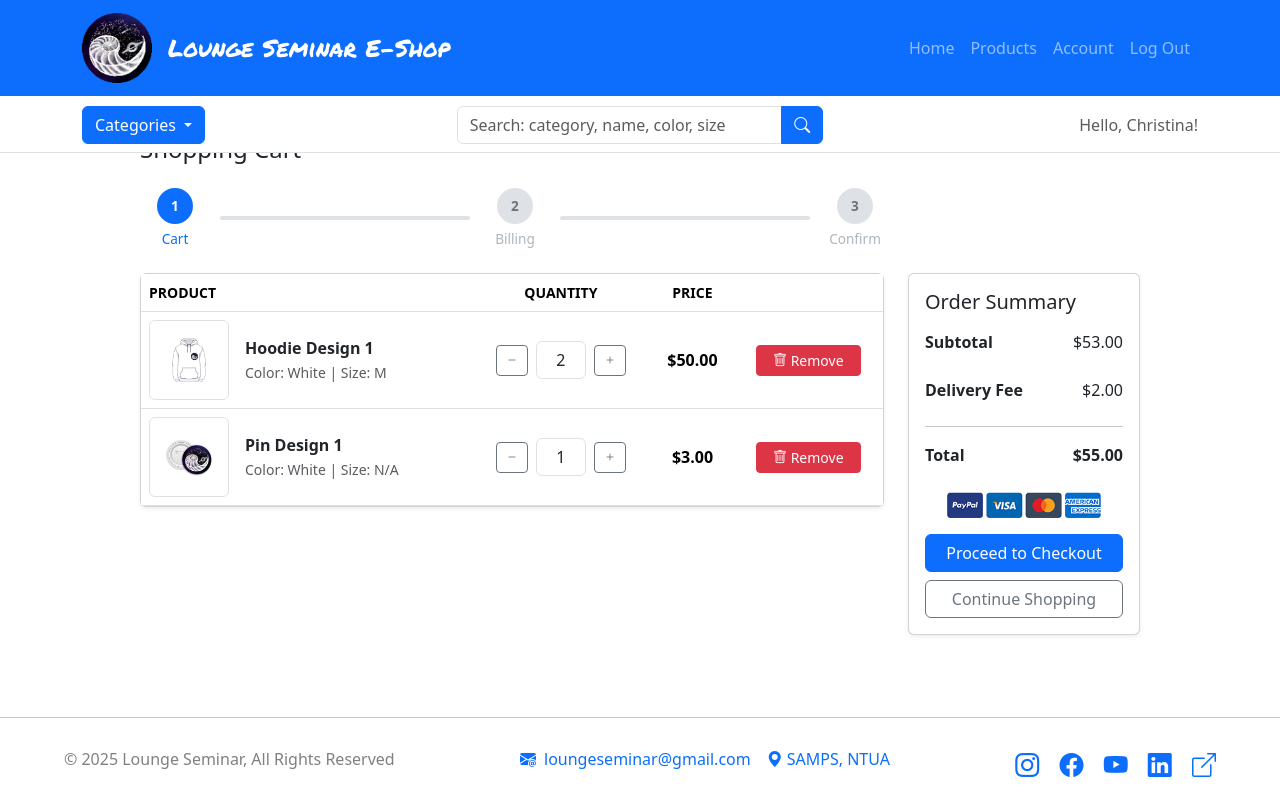
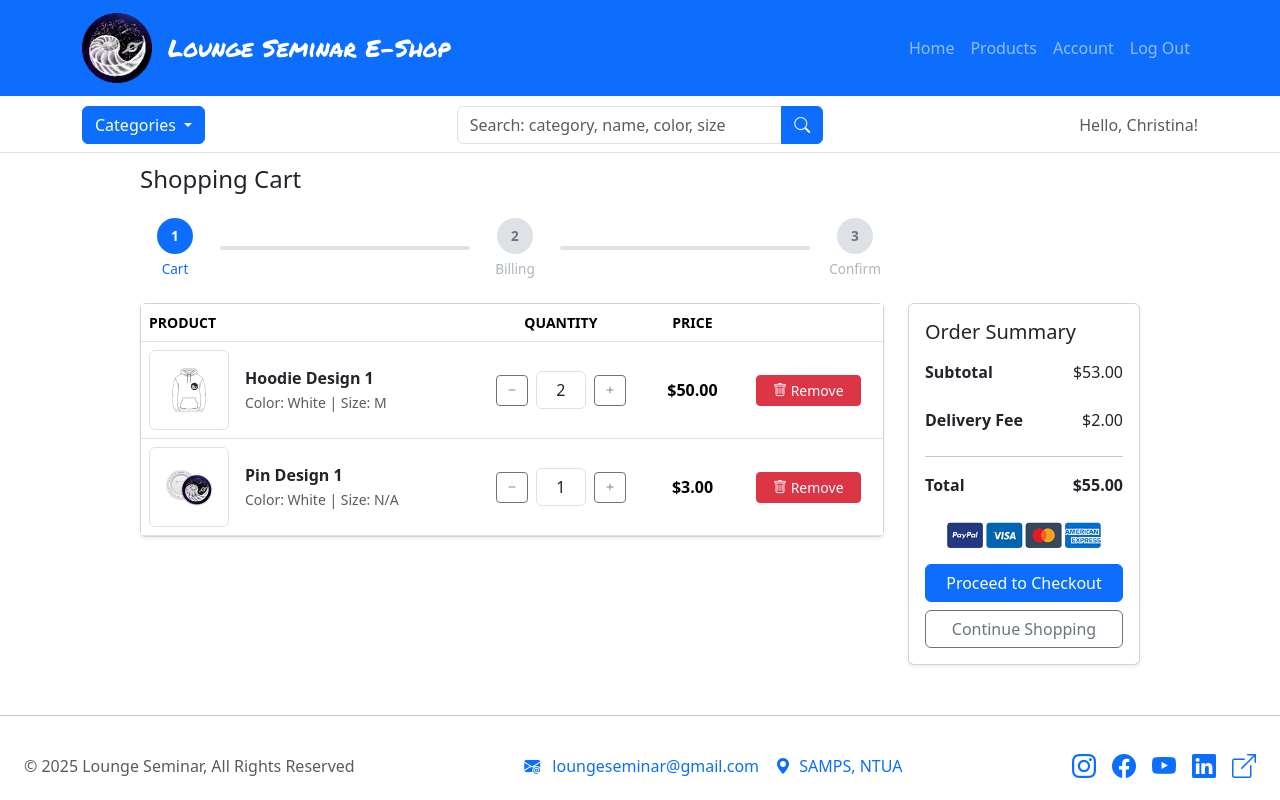
Before and after one commit to chrstnpet/django-eshop, a Django app: page /cart/ in a window 1280 px wide. Run offline with Django 5.2, Linux system fonts and the light colour scheme; a user stored in the database is signed in; data comes from the database, SQL or seed files in the repository; both versions use the stored data as it was after the commit; some libraries are stand-ins or nearby versions.

Commit message:
Made footer more responsive

```diff
--- a/lsshop/static/css/styles.css
+++ b/lsshop/static/css/styles.css
@@ -81,7 +81,7 @@ header {
 
 #store-page, #prod-det-page, #account-page, #cart-page, #checkout-page {
     flex: 1 0 auto;
-    padding-top: calc(var(--navbar-height) + var(--subheader-height));
+    padding-top: calc(var(--navbar-height) + var(--subheader-height) + 30px);
     padding-left: 10%;
     padding-right: 10%;
 }
@@ -231,5 +231,12 @@ header {
 /*------------ Footer -------------*/
 .footer-contents {
     flex-shrink: 0;
-    padding: 1% 5%;
+    padding: 1rem 1.5rem;
 }
+
+/* Optional: extra spacing on very small screens */
+@media (max-width: 576px) {
+    .footer-contents {
+        padding: 1.5rem 1rem;
+    }
+}
--- a/lsshop/templates/important/footer.html
+++ b/lsshop/templates/important/footer.html
@@ -1,33 +1,48 @@
 <footer>
     <hr>
 
-    <div class="footer-contents d-flex align-center justify-content-between">
-        <p style="color: grey;">&copy; 2025 Lounge Seminar, All Rights Reserved</p>
+    <div class="footer-contents d-flex flex-column flex-md-row
+                align-items-center align-items-md-center
+                justify-content-between gap-3 text-center text-md-start">
 
-        <div class="contact d-flex align-center gap-3">
-            <p><a href="mailto:loungeseminar@gmail.com" class="contact-links" target="_blank" aria-label="Email us directly">
-                    <i class="bi bi-envelope-at-fill me-2" aria-hidden="true"></i>loungeseminar@gmail.com
+        <p class="mb-0 text-muted">
+            &copy; 2025 Lounge Seminar, All Rights Reserved
+        </p>
+
+        <div class="contact d-flex flex-column flex-sm-row
+                    align-items-center gap-2 gap-sm-3">
+            <p class="mb-0">
+                <a href="mailto:loungeseminar@gmail.com" class="contact-links" target="_blank">
+                    <i class="bi bi-envelope-at-fill me-2"></i>
+                    loungeseminar@gmail.com
                 </a>
             </p>
 
             <p class="mb-0">
-                <a href="https://www.google.com/maps/d/u/0/edit?mid=1keL0X3Fs7d4qcKfoTscWp-Xejn8qLvs&usp=sharing" class="contact-links" target="_blank" aria-label="Open location in Google Maps">
-                    <i class="bi bi-geo-alt-fill me-1" aria-hidden="true"></i>SAMPS, NTUA
+                <a href="https://www.google.com/maps/d/u/0/edit?mid=1keL0X3Fs7d4qcKfoTscWp-Xejn8qLvs&usp=sharing"
+                   class="contact-links" target="_blank">
+                    <i class="bi bi-geo-alt-fill me-1"></i>
+                    SAMPS, NTUA
                 </a>
             </p>
         </div>
 
-        <div>
-            <a href="https://www.instagram.com/loungeseminarsamps" class="icon-links" aria-label="Instagram">
-                <i class="bi bi-instagram fs-4 me-3" aria-hidden="true"></i></a>
-            <a href="https://www.facebook.com/groups/1621547648227578/" class="icon-links" aria-label="Facebook">
-                <i class="bi bi-facebook fs-4 me-3" aria-hidden="true"></i></a>
-            <a href="https://www.youtube.com/@LoungeSeminar" class="icon-links" aria-label="YouTube">
-                <i class="bi bi-youtube fs-4 me-3" aria-hidden="true"></i></a>
-            <a href="https://www.linkedin.com/company/lounge-seminar/" class="icon-links" aria-label="LinkedIn">
-                <i class="bi bi-linkedin fs-4 me-3" aria-hidden="true"></i></a>
-            <a href="https://helios.ntua.gr/enrol/index.php?id=5508" class="icon-links" aria-label="Helios for NTUA Students">
-                <i class="bi bi-box-arrow-up-right fs-4" aria-hidden="true"></i></a>
+        <div class="social-icons d-flex justify-content-center gap-3">
+            <a href="https://www.instagram.com/loungeseminarsamps" class="icon-links">
+                <i class="bi bi-instagram fs-4"></i>
+            </a>
+            <a href="https://www.facebook.com/groups/1621547648227578/" class="icon-links">
+                <i class="bi bi-facebook fs-4"></i>
+            </a>
+            <a href="https://www.youtube.com/@LoungeSeminar" class="icon-links">
+                <i class="bi bi-youtube fs-4"></i>
+            </a>
+            <a href="https://www.linkedin.com/company/lounge-seminar/" class="icon-links">
+                <i class="bi bi-linkedin fs-4"></i>
+            </a>
+            <a href="https://helios.ntua.gr/enrol/index.php?id=5508" class="icon-links">
+                <i class="bi bi-box-arrow-up-right fs-4"></i>
+            </a>
         </div>
 
     </div>
```
Also changed, not shown: lsshop/db.sqlite3.
